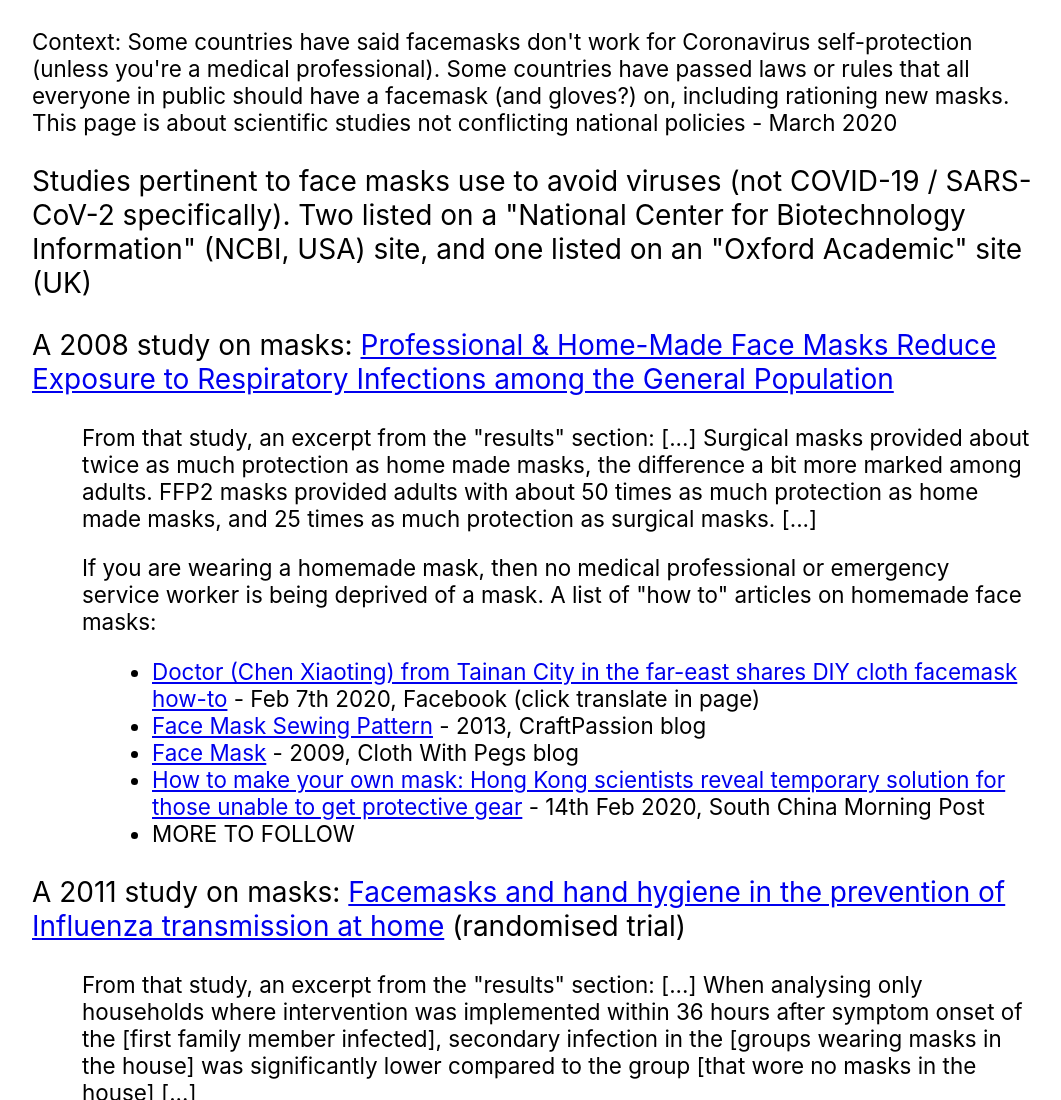
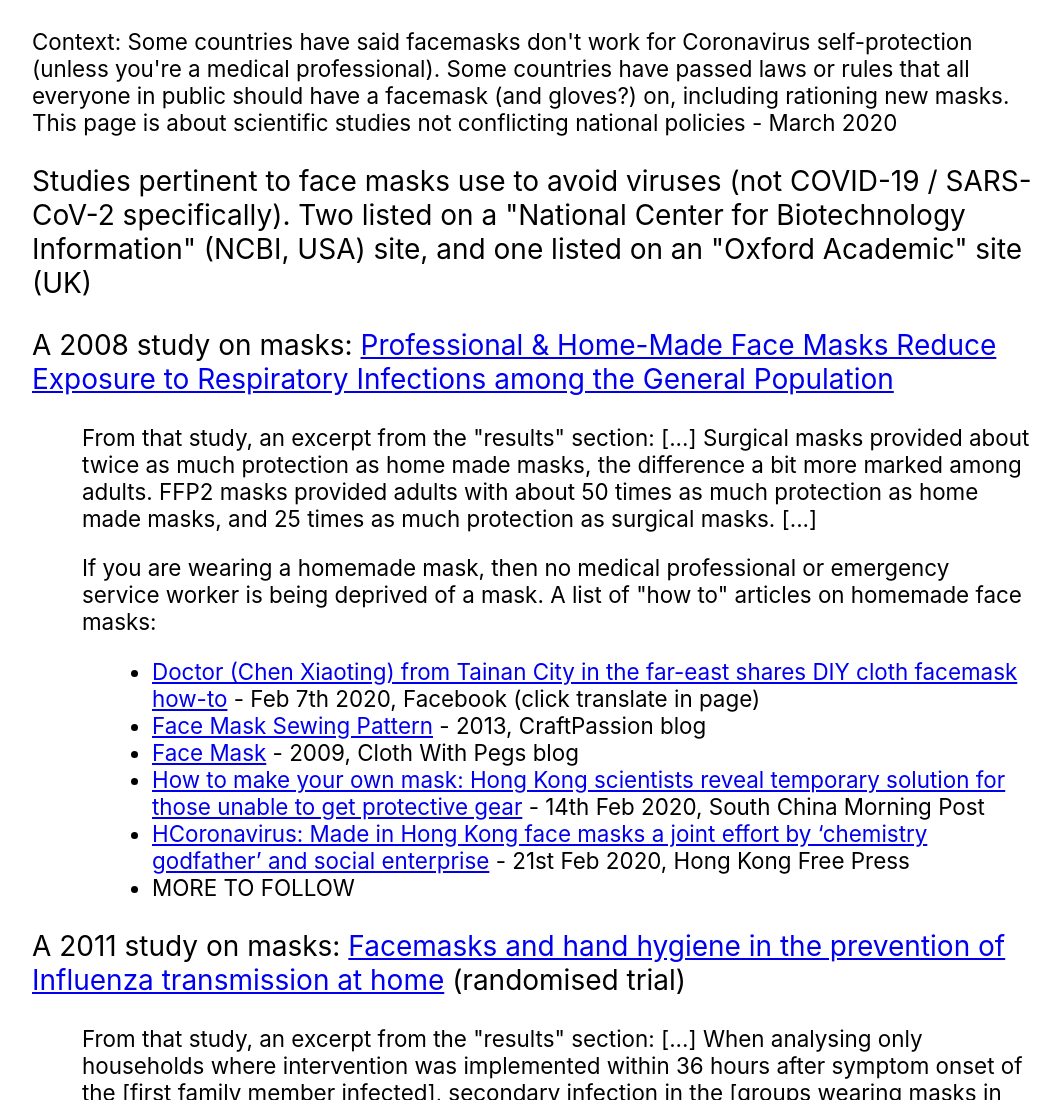
Before and after one commit to cv-masks/cv-masks.github.io, a plain HTML site: page index.html in a window 1280 px wide. Shown: the top 1100 px of the page, without its empty margins (108-1169 px from the left). Drawn offline with Linux system fonts and the light colour scheme.

Commit message:
Update index.html

```diff
--- a/index.html
+++ b/index.html
@@ -52,6 +52,7 @@
 	<li><a href="https://www.craftpassion.com/face-mask-sewing-pattern/">Face Mask Sewing Pattern</a> - 2013, CraftPassion blog</li>
 	<li><a href="http://clothwithpegs.blogspot.com/2009/07/current-issue-face-mask.html">Face Mask</a> - 2009, Cloth With Pegs blog</li>
 	<li><a href="https://www.scmp.com/news/hong-kong/health-environment/article/3050689/how-make-your-own-mask-hong-kong-scientists">How to make your own mask: Hong Kong scientists reveal temporary solution for those unable to get protective gear</a> - 14th Feb 2020, South China Morning Post</li>
+	<li><a href="https://www.hongkongfp.com/2020/02/21/coronavirus-made-hong-kong-face-masks-joint-effort-chemistry-godfather-social-enterprise/">HCoronavirus: Made in Hong Kong face masks a joint effort by ‘chemistry godfather’ and social enterprise</a> - 21st Feb 2020, Hong Kong Free Press</li>
 	<li>MORE TO FOLLOW</li>
 </ul>
 
```
